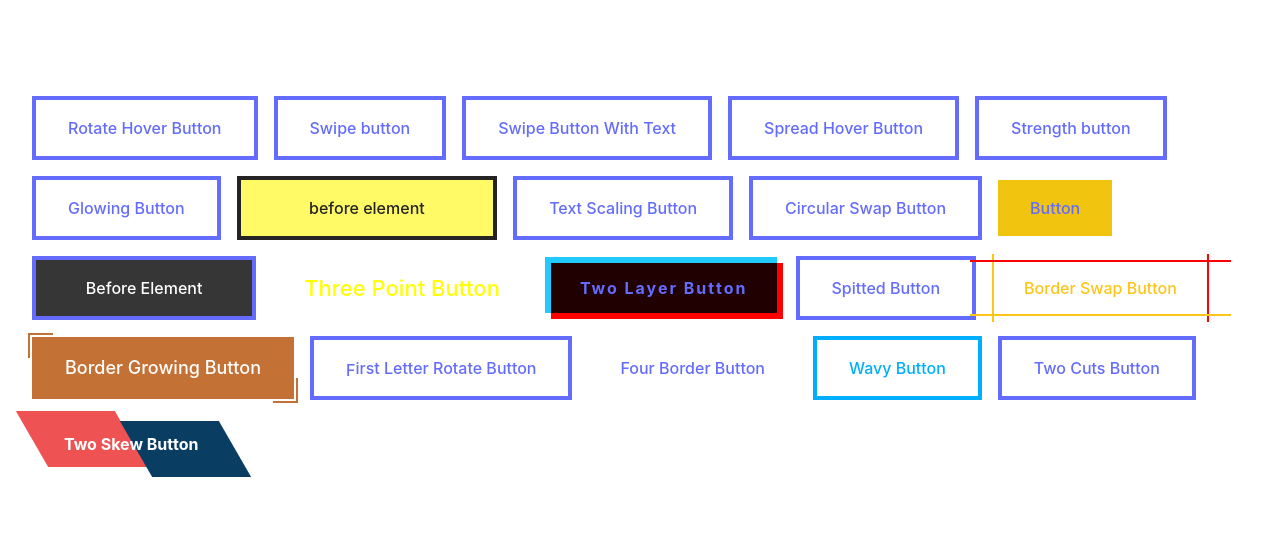
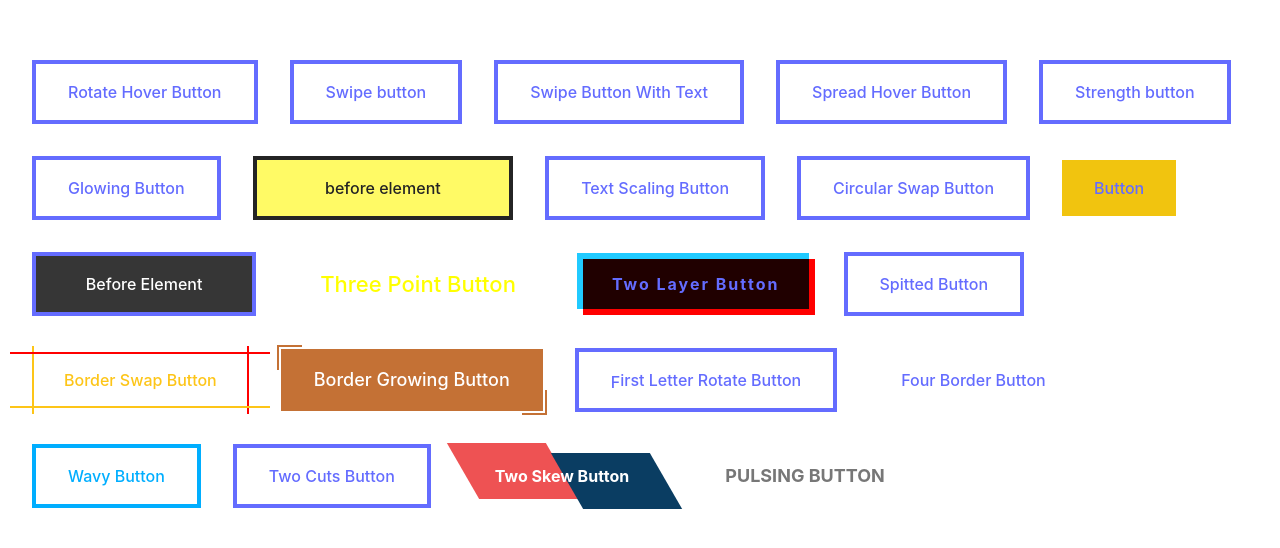
Before and after one commit to andy5566w/vue3-advenced-css, a Vue app: page / in a window 1280 px wide. Shown: the part 116-664 px from the top of the page. Built offline with nearby package versions, Linux system fonts and the light colour scheme.

Commit message:
add PulsingButton.vue

```diff
--- a/src/components/DIsplayButton.vue
+++ b/src/components/DIsplayButton.vue
@@ -1,5 +1,5 @@
 <template>
-  <div class="flex flex-wrap items-center gap-4">
+  <div class="flex flex-wrap items-center gap-8">
     <RotateHoverButton />
     <SwipeButton />
     <SwipeButtonWithText />
@@ -21,6 +21,7 @@
     <WavyButton />
     <TwoCutsButton />
     <TwoSkewButton />
+    <PulsingButton />
   </div>
 </template>
 
@@ -46,6 +47,7 @@ import FourBorderButton from './buttons/FourBorderButton.vue'
 import WavyButton from './buttons/WavyButton.vue'
 import TwoCutsButton from './buttons/TwoCutsButton.vue'
 import TwoSkewButton from './buttons/TwoSkewButton.vue'
+import PulsingButton from './buttons/PulsingButton.vue'
 </script>
 
 <style lang="scss" scoped></style>
--- /dev/null
+++ b/src/components/buttons/PulsingButton.vue
@@ -0,0 +1,43 @@
+<template>
+  <a
+    href="#"
+    class="px-8 py-4 rounded bg-white text-lg font-bold relative transition duration-150 ease-out uppercase"
+    >Pulsing Button</a
+  >
+</template>
+
+<script></script>
+
+<style scoped lang="scss">
+a {
+  color: #777;
+  border-radius: 100px;
+
+  &:before {
+    content: '';
+    position: absolute;
+    top: 0;
+    left: 0;
+    width: 100%;
+    height: 100%;
+    background-color: #fff;
+    border-radius: 100px;
+    transition: all 0.5s;
+    z-index: -1;
+  }
+
+  &:hover {
+    &:before {
+      transform: scaleX(1.4) scaleY(1.6);
+      opacity: 0;
+    }
+    transform: translateY(-3px);
+    box-shadow: 0 10px 20px rgba(0, 0, 0, 0.2);
+  }
+
+  &:active {
+    transform: translateY(-1px);
+    box-shadow: 0 5px 10px rgba(0, 0, 0, 0.2);
+  }
+}
+</style>
```
